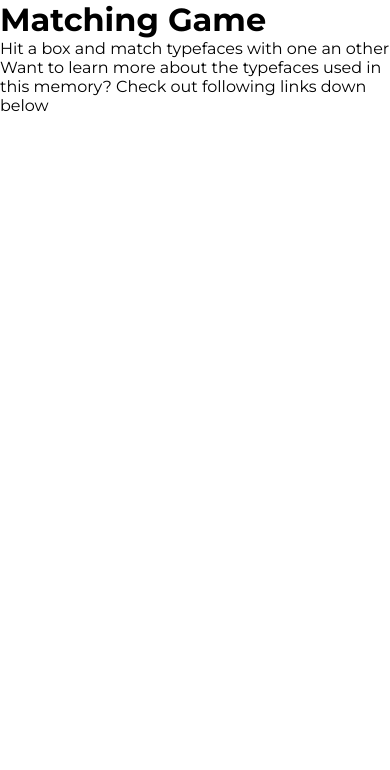
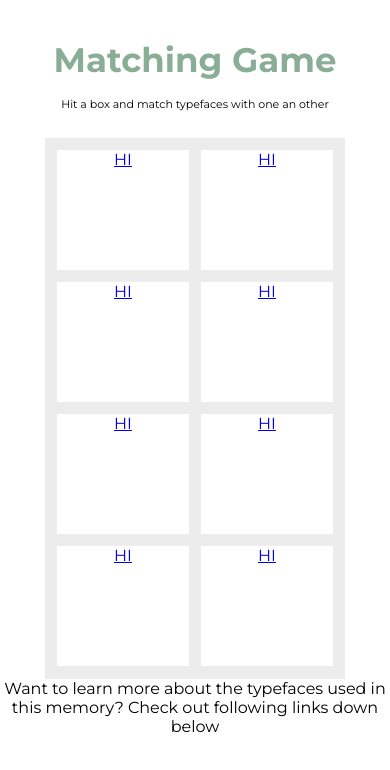
Before and after one commit to itisgia/Aa, a plain HTML site: page index.html in a window 390 px wide. Drawn offline with Linux system fonts and the light colour scheme.

Commit message:
board css setting for mobile

```diff
--- a/index.html
+++ b/index.html
@@ -10,14 +10,56 @@
 	<body>
 		<header>
 			<h1>Matching Game</h1>
-			<p>Hit a box and match typefaces with one an other</p>
+			<p class="description">Hit a box and match typefaces with one an other</p>
 		</header>
 		<main>
 			<div class="memoryWrapper">
 				<div class="box box-one unflipped incorrect">
 					<div class="font"></div>
 					<div class="back">
-
+						<a href="#">HI</a>
+					</div>
+				</div>
+				<div class="box box-one unflipped incorrect">
+					<div class="font"></div>
+					<div class="back">
+						<a href="#">HI</a>
+					</div>
+				</div>
+				<div class="box box-two unflipped incorrect">
+					<div class="font"></div>
+					<div class="back">
+						<a href="#">HI</a>
+					</div>
+				</div>
+				<div class="box box-two unflipped incorrect">
+					<div class="font"></div>
+					<div class="back">
+						<a href="#">HI</a>
+					</div>
+				</div>
+				<div class="box box-three unflipped incorrect">
+					<div class="font"></div>
+					<div class="back">
+						<a href="#">HI</a>
+					</div>
+				</div>
+				<div class="box box-three unflipped incorrect">
+					<div class="font"></div>
+					<div class="back">
+						<a href="#">HI</a>
+					</div>
+				</div>
+				<div class="box box-four unflipped incorrect">
+					<div class="font"></div>
+					<div class="back">
+						<a href="#">HI</a>
+					</div>
+				</div>
+				<div class="box box-four unflipped incorrect">
+					<div class="font"></div>
+					<div class="back">
+						<a href="#">HI</a>
 					</div>
 				</div>
 			</div>
--- a/scss/style.scss
+++ b/scss/style.scss
@@ -6,4 +6,72 @@
 
 body {
 	font-family: 'Montserrat', sans-serif;
+	text-align: center;
 }
+header {
+	margin-bottom: 7%;
+}
+h1 {
+	font-size: 34px;
+	margin-top: 10%;
+	color: #8aad96;
+	margin-bottom: 4%;
+}
+.description {
+	font-size: 11px;
+}
+
+main {
+	width: 100%;
+}
+
+.memoryWrapper{
+	display: block;
+    text-align: center;
+    max-width:300px;
+    height: 541px;
+    margin-bottom: 400px;
+    margin: 0 auto;
+    background-color: #ECECEC;
+    padding-top: 12px;
+}
+
+.box {
+	display: block;
+    float: left;
+    width: 132px;
+    height: 120px;
+	text-align:center;
+	margin: 0 auto;
+	margin-left: 12px;
+	margin-bottom: 12px;
+	position:relative;
+	/*background-color: #ffffff;*/
+	transition: 0.6s;
+	-webkit-transform-style: preserve-3d;
+	transform-style: preserve-3d;
+	position: relative;
+}
+
+.box.active .front {
+	transform: rotateY(180deg);
+}
+
+.box .front {
+	z-index: 2;
+}
+
+.box .front, .box .back {
+	-webkit-backface-visibility: hidden;
+	backface-visibility: hidden;
+	transition: 0.6s;
+	transform-style: preserve-3d;
+	transform: rotateY(0deg);
+	position: absolute;
+	background-color: #fff;
+	position: absolute;
+	top: 0;
+	left: 0;
+	width: 132px;
+	height: 120px;
+}
```
Also changed, not shown: css/style.css, 1 other file.
